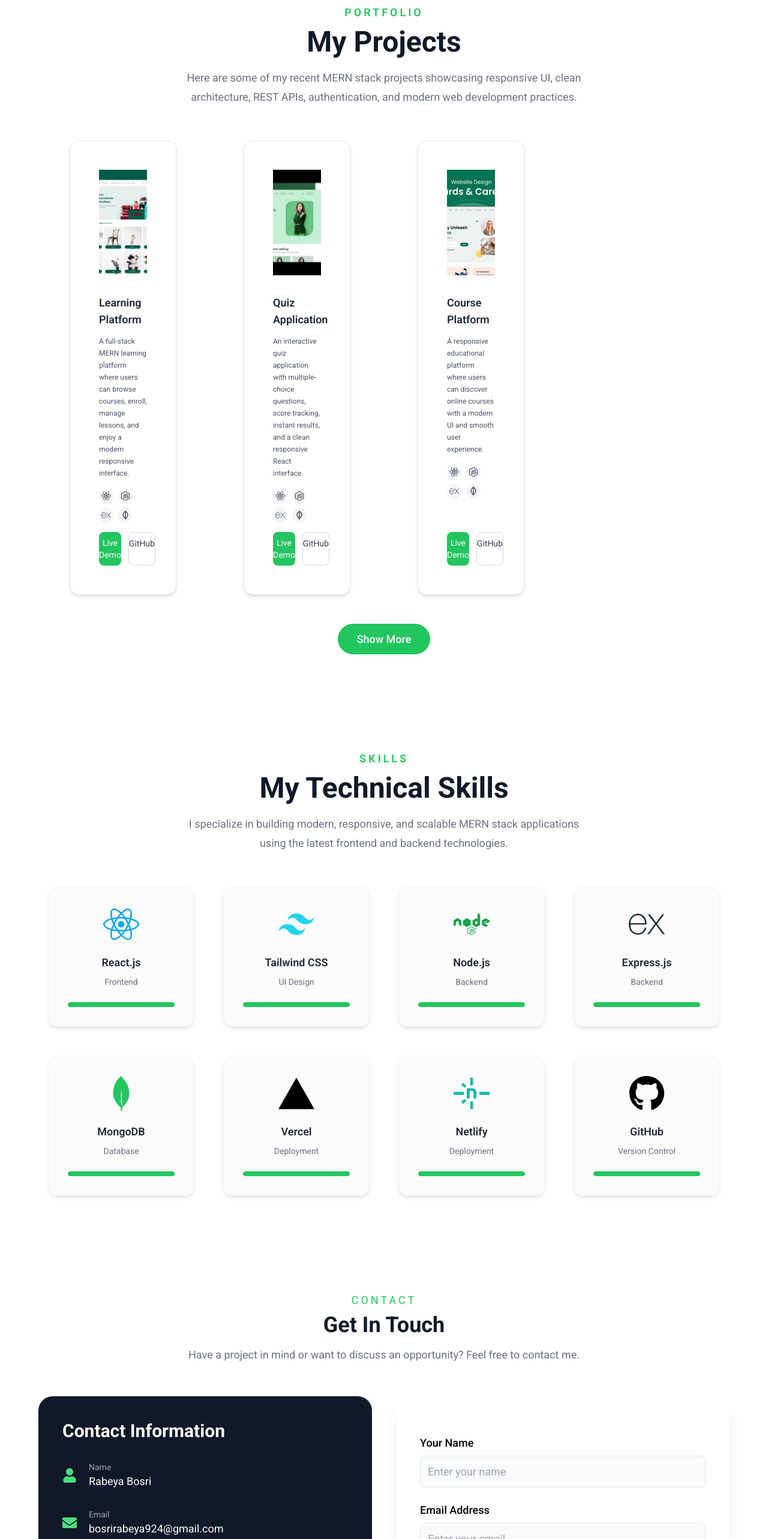
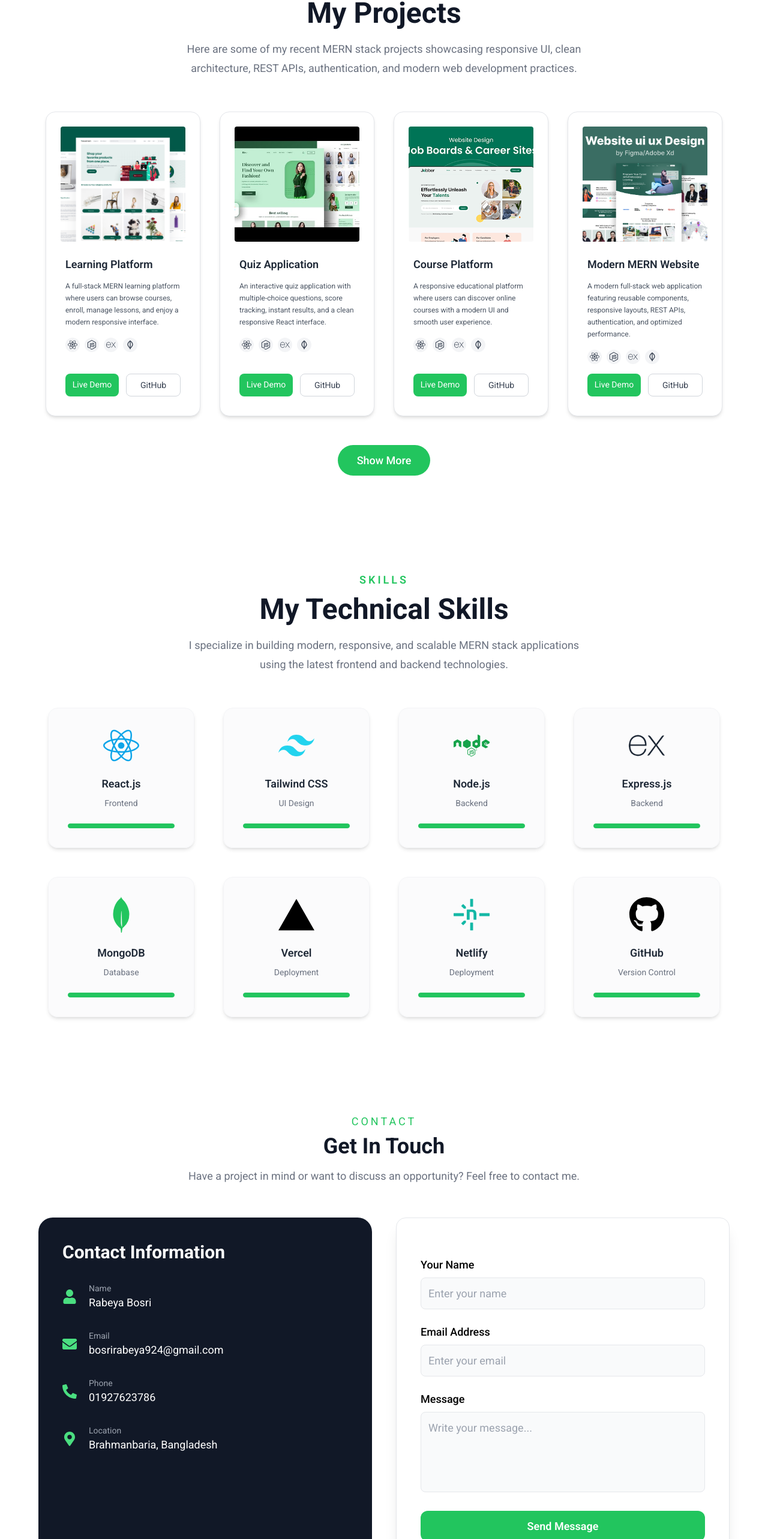
Before and after one commit to rabeyabosree/porfolio, a React (Vite) app: page / in a window 1280 px wide. Shown: the part 1725-4291 px from the top of the page at 60% size. Built offline with nearby package versions, Linux system fonts and the light colour scheme; no server answers.

Commit message:
Update portfolio UI and improve layout

```diff
--- a/src/components/Home/Navbar.jsx
+++ b/src/components/Home/Navbar.jsx
@@ -100,13 +100,24 @@ const Navbar = () => {
           ))}
         </nav>
 
-        {/* Mobile Button */}
+        {/* Mobile Button
         <button
           onClick={() => setIsMenu(!isMenu)}
           className="md:hidden text-right text-green-600 text-3xl"
         >
           {isMenu ? <VscClose /> : <CgMenuRight />}
-        </button>
+        </button> */}
+
+          {/* mobile header*/}
+         <div className="flex justify-end text-green-400 md:hidden">
+           <button
+             onClick={() => setIsMenu(!isMenu)}
+            className="text-3xl text-green-500"
+          >            {isMenu ? <VscClose /> : <CgMenuRight />}
+
+          </button>
+        </div>
+
 
 
 
--- a/src/components/common/HeroPage.jsx
+++ b/src/components/common/HeroPage.jsx
@@ -213,11 +213,11 @@ import image from "../../assets/home-bg.jpg";
 
 function HeroPage() {
   const socialIcons = [
-    { icon: <FaLinkedin />, href: "https://www.linkedin.com/" },
-    { icon: <FaGithub />, href: "https://github.com/" },
-    { icon: <BsWhatsapp />, href: "https://wa.me/your_number" },
-    { icon: <FaFacebook />, href: "https://facebook.com/" },
-    { icon: <FaYoutube />, href: "https://youtube.com/" },
+    { icon: <FaLinkedin />, href: "https://www.linkedin.com/in/rabeya-bosree/" },
+    { icon: <FaGithub />, href: "https://github.com/rabeyabosree" },
+    { icon: <BsWhatsapp />, href: "https://wa.me/01927623786" },
+    { icon: <FaFacebook />, href: "https://www.facebook.com/00rabeyabosri" },
+    { icon: <FaYoutube />, href: "https://www.youtube.com/@rabeyaBosri580" },
   ];
 
   return (
--- a/src/components/common/Layout.jsx
+++ b/src/components/common/Layout.jsx
@@ -7,7 +7,7 @@ function Layout() {
         <div className='max-w-[1440px]'>
            <Navbar/>
 
-           <main className='mt-16'>
+           <main className='mt-4 md:mt-18'>
             <Outlet/>
            </main>
         </div>
--- a/src/pages/contact/ContactPage.jsx
+++ b/src/pages/contact/ContactPage.jsx
@@ -87,7 +87,7 @@ const ContactPage = () => {
           </div>
 
           {/* contact form */}
-          <div className="bg-white shadow-xl rounded-3xl p-10">
+          <div className="bg-white shadow-xl rounded-2xl border  p-10">
             <form ref={form} onSubmit={sendEmail} className="space-y-6">
 
               <input
--- a/src/pages/projects/MyProjects.jsx
+++ b/src/pages/projects/MyProjects.jsx
@@ -49,7 +49,7 @@ const MyProjects = () => {
   ];
 
   const [showAll, setShowAll] = useState(false);
-  const displayedProjects = showAll ? allProjects : allProjects.slice(0, 3);
+  const displayedProjects = showAll ? allProjects : allProjects.slice(0, 4);
 
   return (
     <section className="py-20 px-7 md:mx-12">
--- a/src/pages/projects/ProjectCart.jsx
+++ b/src/pages/projects/ProjectCart.jsx
@@ -24,14 +24,14 @@ const ProjectCart = ({ title, desc, tags, img, liveLink, github, index }) => {
       whileInView="visible"
       viewport={{ once: true, amount: 0.2 }}
       whileHover={{ y: -8 }}
-      className="bg-white rounded-2xl border border-gray-200 shadow-md hover:shadow-xl transition-all duration-300 overflow-hidden flex flex-col h-full p-4 md:p-8 mx-6 md:mx-10"
+      className="bg-white rounded-2xl border border-gray-200 shadow-md hover:shadow-xl transition-all duration-300 overflow-hidden flex flex-col h-full p-4 "
     >
       {/* img */}
       <div className="overflow-hidden">
         <img
           src={img}
           alt={title}
-          className="w-full h-52 p-4 rounded-xl object-cover hover:scale-105 hover:rounded-xl transition duration-500"
+          className="w-full h-52 p-2 rounded-xl object-cover hover:scale-105 hover:rounded-xl transition duration-500"
         />
       </div>
 
```
